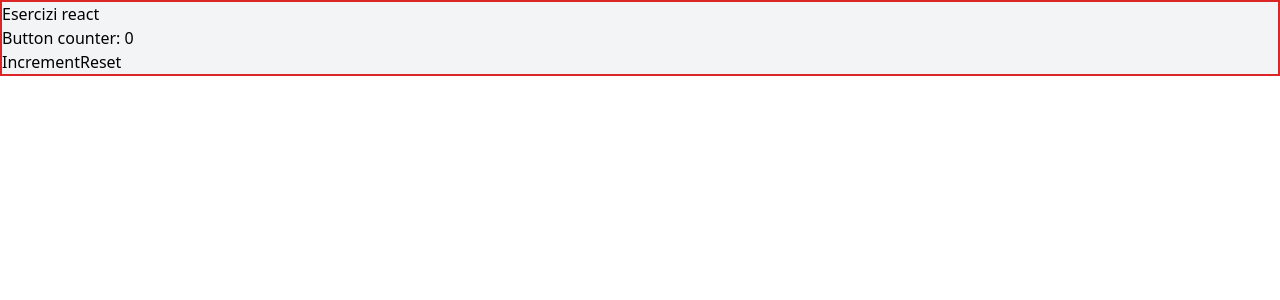
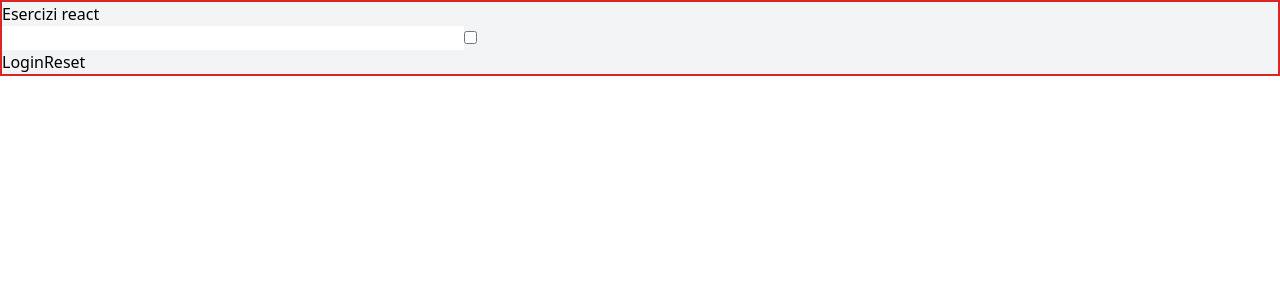
Before and after one commit to RavaMarghe/Esercizi-React, a React (Create React App) app in the folder my-app/: page / in a window 1280 px wide. Shown: the top 300 px of the page. Built offline with nearby package versions, Linux system fonts and the light colour scheme.

Commit message:
DA VEDERE IL DISABLEgit add .!

```diff
--- a/my-app/src/App.js
+++ b/my-app/src/App.js
@@ -1,12 +1,12 @@
 import React from "react";
-import { ClickCounter } from "./ClickCounter";
 import { Container } from "./Container";
+import { Login } from "./Login";
 
 export class App extends React.Component {
   render() {
     return (
       <Container title="Esercizi react">
-        <ClickCounter />
+        <Login />
       </Container>
     );
   }
--- a/my-app/src/Login.js
+++ b/my-app/src/Login.js
@@ -1,6 +1,85 @@
-import React from "react";
+import { useState } from "react";
 
-export class Login extends React.Component {
+export function Login() {
+  const [data, setData] = useState({
+    username: "",
+    password: "",
+    remember: false,
+  });
+  const [disable, setDisable] = useState();
+
+  function handleInputChange(event) {
+    const { name, type, value, checked } = event.target;
+
+    setData((data) => {
+      return {
+        ...data,
+        [name]: type === "checkbox" ? checked : value,
+      };
+    });
+  }
+
+  function handleLogin(event) {
+    event.preventDefault();
+    console.log(data);
+
+    setDisable(() => {
+      return {
+        disable: data.username === "" && data.password === "" ? true : false,
+      };
+    });
+  }
+
+  function handleReset(event) {
+    event.preventDefault();
+    setData((data) => {
+      return {
+        ...data,
+        username: "",
+        password: "",
+        remember: false,
+      };
+    });
+
+    setDisable(() => {
+      return {
+        disable: false,
+      };
+    });
+  }
+
+  return (
+    <form>
+      <div>
+        <input
+          onChange={handleInputChange}
+          name="username"
+          value={data.username}
+        />
+        <input
+          onChange={handleInputChange}
+          name="password"
+          type="password"
+          value={data.password}
+        />
+        <input
+          onChange={handleInputChange}
+          name="remember"
+          type="checkbox"
+          checked={data.remember}
+        />
+      </div>
+      <div>
+        <button onClick={handleLogin} disabled={disable}>
+          Login
+        </button>
+        <button onClick={handleReset}>Reset</button>
+      </div>
+    </form>
+  );
+}
+
+/*export class Login extends React.Component {
   state = {
     username: "",
     password: "",
@@ -79,4 +158,4 @@ export class Login extends React.Component {
       </div>
     );
   }
-}
+}*/
```
